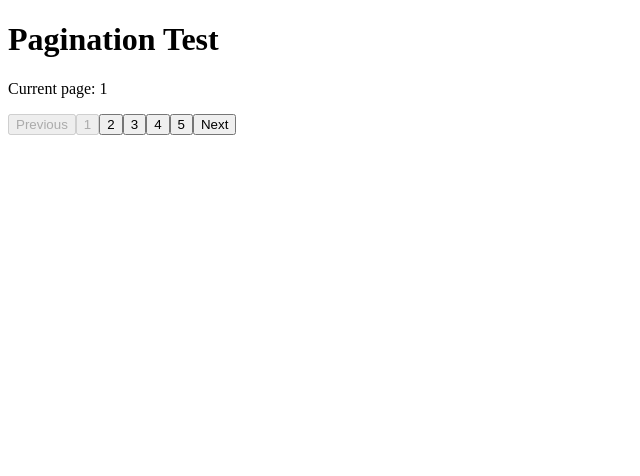
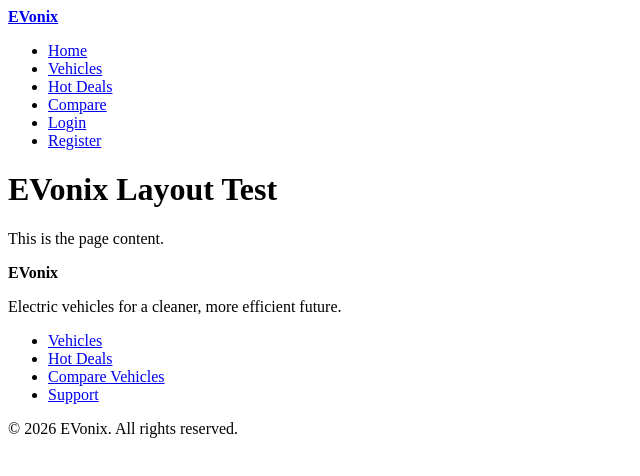
Before and after one commit to yogesh3434/evonix-frontend, a React (Vite) app: page / in a window 1280 px wide. Shown: the top 476 px of the page, without its empty margins (0-640 px from the left). Built offline with nearby package versions, Linux system fonts and the light colour scheme.

Commit message:
feat: implement reusable application layout components

```diff
--- a/src/App.tsx
+++ b/src/App.tsx
@@ -1,20 +1,18 @@
-import { useState } from 'react';
-import Pagination from './components/common/Pagination';
+import { BrowserRouter } from 'react-router-dom';
+import Header from './components/layout/Header';
+import Footer from './components/layout/Footer';
 
 export default function App() {
-  const [page, setPage] = useState(1);
+  return (
+    <BrowserRouter>
+      <Header />
 
-  return (
-    <main>
-      <h1>Pagination Test</h1>
+      <main>
+        <h1>EVonix Layout Test</h1>
+        <p>This is the page content.</p>
+      </main>
 
-      <p>Current page: {page}</p>
-
-      <Pagination
-        currentPage={page}
-        totalPages={5}
-        onPageChange={setPage}
-      />
-    </main>
+      <Footer />
+    </BrowserRouter>
   );
 }
--- /dev/null
+++ b/src/components/layout/Footer.tsx
@@ -0,0 +1,40 @@
+import { Link } from 'react-router-dom';
+
+export default function Footer() {
+    const currentYear = new Date().getFullYear();
+
+    return (
+        <footer>
+            <div>
+                <strong>EVonix</strong>
+                <p>
+                    Electric vehicles for a cleaner, more efficient future.
+                </p>
+            </div>
+
+            <nav aria-label="Footer navigation">
+                <ul>
+                    <li>
+                        <Link to="/vehicles">Vehicles</Link>
+                    </li>
+
+                    <li>
+                        <Link to="/hot-deals">Hot Deals</Link>
+                    </li>
+
+                    <li>
+                        <Link to="/compare">Compare Vehicles</Link>
+                    </li>
+
+                    <li>
+                        <Link to="/support">Support</Link>
+                    </li>
+                </ul>
+            </nav>
+
+            <p>
+                &copy; {currentYear} EVonix. All rights reserved.
+            </p>
+        </footer>
+    );
+}
--- /dev/null
+++ b/src/components/layout/Header.tsx
@@ -0,0 +1,41 @@
+import { Link, NavLink } from 'react-router-dom';
+
+export default function Header() {
+    return (
+        <header>
+            <div>
+                <Link to="/">
+                    <strong>EVonix</strong>
+                </Link>
+            </div>
+
+            <nav aria-label="Primary navigation">
+                <ul>
+                    <li>
+                        <NavLink to="/">Home</NavLink>
+                    </li>
+
+                    <li>
+                        <NavLink to="/vehicles">Vehicles</NavLink>
+                    </li>
+
+                    <li>
+                        <NavLink to="/hot-deals">Hot Deals</NavLink>
+                    </li>
+
+                    <li>
+                        <NavLink to="/compare">Compare</NavLink>
+                    </li>
+
+                    <li>
+                        <NavLink to="/login">Login</NavLink>
+                    </li>
+
+                    <li>
+                        <NavLink to="/register">Register</NavLink>
+                    </li>
+                </ul>
+            </nav>
+        </header>
+    );
+}
```
